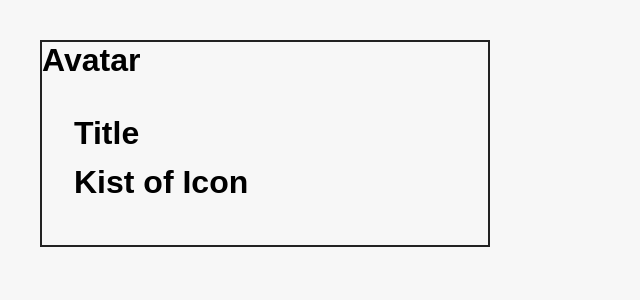
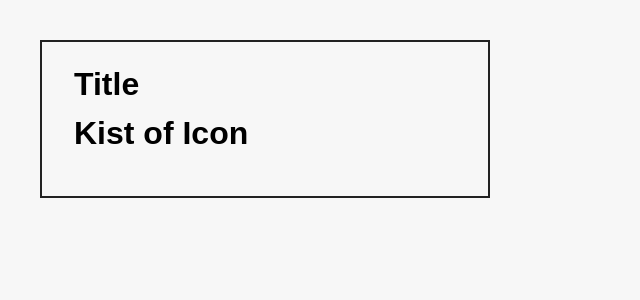
Before and after one commit to Azizalfauzi/reactJs-challenge, a React (Create React App) app: page / in a window 1280 px wide. Shown: the top 300 px of the page, without its empty margins (0-640 px from the left). Built offline with nearby package versions, Linux system fonts and the light colour scheme.

Commit message:
Adding image in layout

```diff
--- a/src/App.js
+++ b/src/App.js
@@ -11,7 +11,7 @@ export default function App() {
 }
 
 function Avatar() {
-  return <h1>Avatar</h1>;
+  return <image className="avatar" src="logo192.png" alt="aziz" />;
 }
 
 function Intro() {
```
